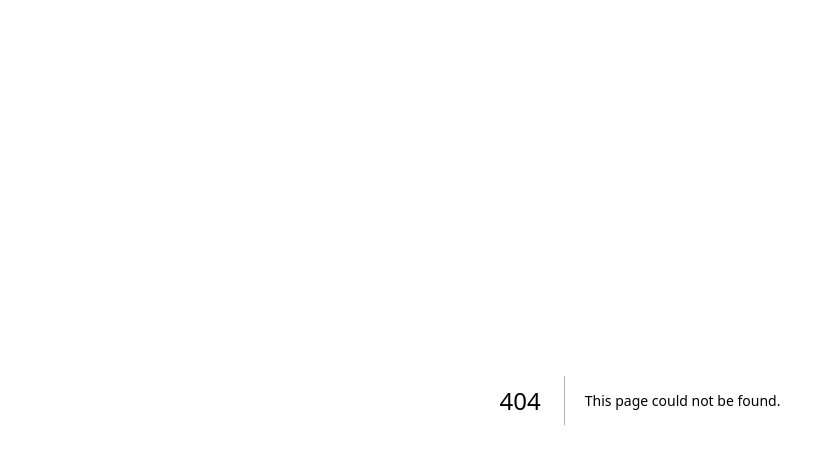
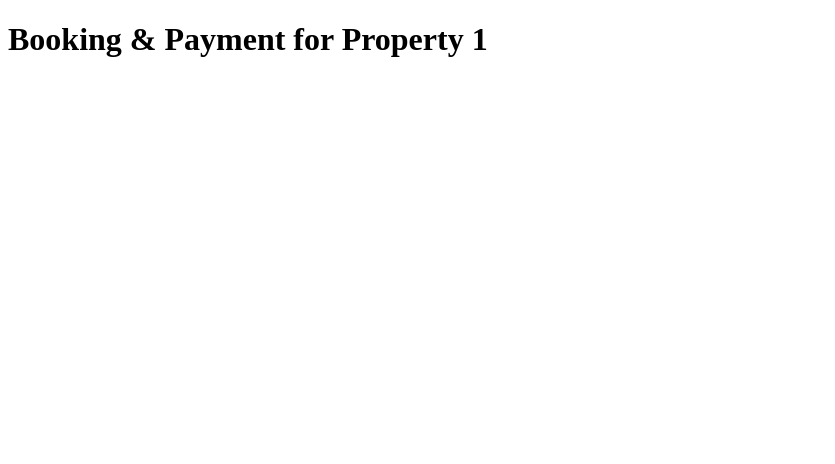
Before and after one commit to QueenDomzy/SwiftStayNig, a Next.js app in the folder Frontend/: page /booking/1 in a window 1280 px wide. Before the commit this address had no page. Shown: the top 464 px of the page, without its empty margins (0-835 px from the left). Built offline with nearby package versions, Linux system fonts and the light colour scheme.

Commit message:
npm install npm run dev

```diff
--- /dev/null
+++ b/Frontend/pages/booking/[id].js
@@ -0,0 +1,8 @@
+import { useRouter } from "next/router";
+
+export default function Booking() {
+  const router = useRouter();
+  const { id } = router.query;
+
+  return <h1>Booking & Payment for Property {id}</h1>;
+}
```
